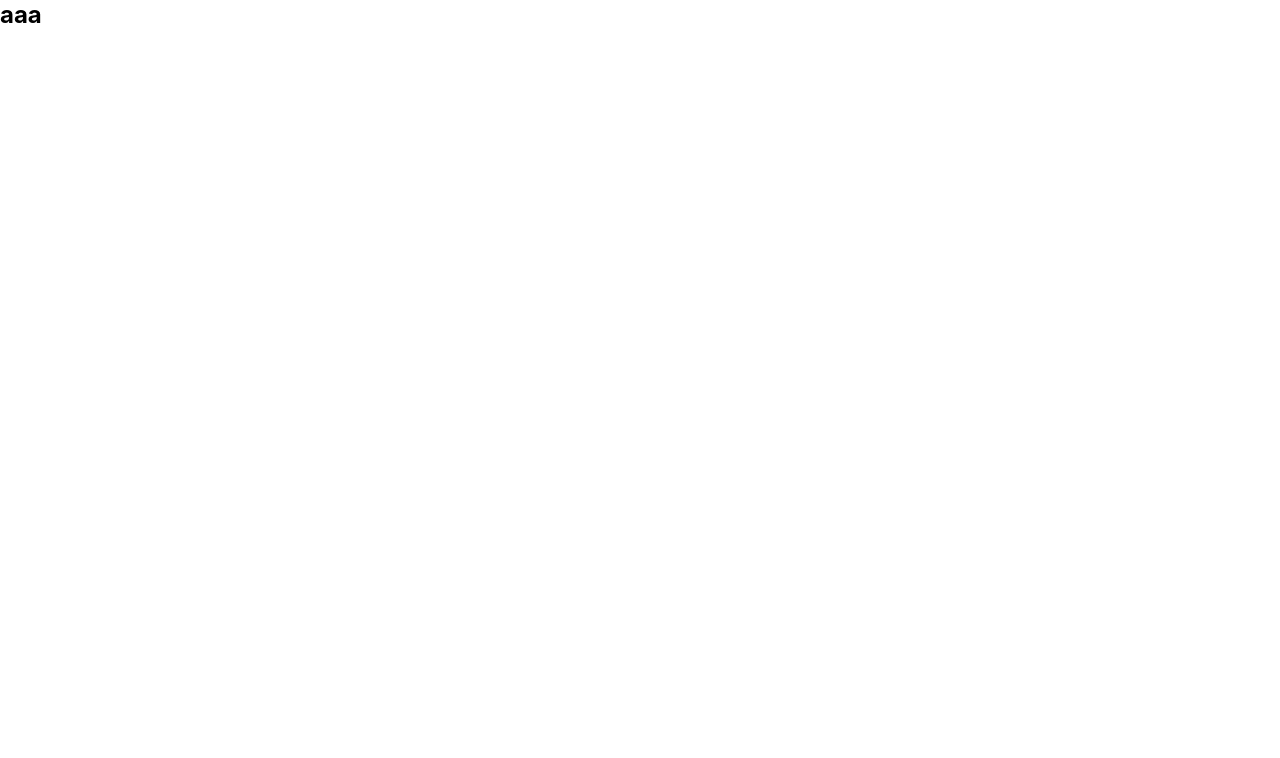
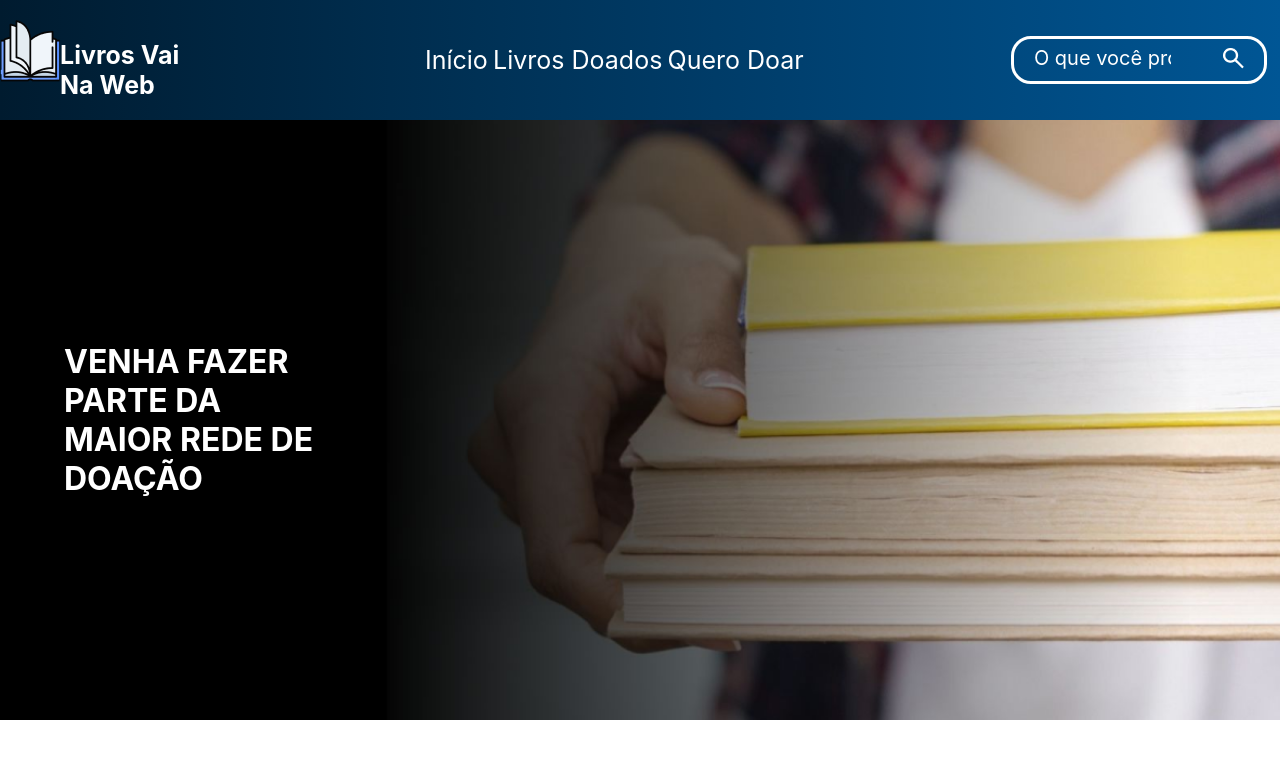
Before and after one commit to hugoffranca/desafioVainoLivros, a React (Vite) app: page / in a window 1280 px wide. Shown: the top 758 px of the page. Built offline with nearby package versions, Linux system fonts and the light colour scheme.

Commit message:
novo teste

```diff
--- a/src/components/Header/Header.jsx
+++ b/src/components/Header/Header.jsx
@@ -1,5 +1,67 @@
+import logoLivro from "../../assets/logoLivro.png";
+import lupaHeader from "../../assets/lupaHeader.png";
+import Inicio from "../../pages/inicio/Inicio.jsx";
+import LivrosDoados from "../../pages/livrosDoados/LivrosDoados"
+import QueroDoar from "../../pages/queroDoar/QueroDoar.jsx"
+import s from "../header/header.module.scss";
+
+import { BrowserRouter, Routes, Route, Link } from "react-router-dom";
+
 export default function Header() {
   return (
-    <h1>aaa</h1>
+    <BrowserRouter>
+      <header>
+        <section className={s.logoHeader}>
+          <Link to="/">
+            <img
+              src={logoLivro}
+              alt="Imagem de um livro azul aberto, com as paginas sendo trocadas, logo do projeto"
+            />
+          </Link>
+
+          <h1>Livros Vai Na Web</h1>
+        </section>
+
+        <nav className={s.navHeader}>
+          <ul>
+            <li>
+              <Link className={s.link} to="/">
+                Início
+              </Link>
+            </li>
+            <li>
+              <Link className={s.link} to="/livrosDoados">
+                Livros Doados
+              </Link>
+            </li>
+            <li>
+              <Link className={s.link} to="/queroDoar">
+                Quero Doar
+              </Link>
+            </li>
+          </ul>
+        </nav>
+
+        <section className={s.barraDeBusca}>
+          <input
+            type="search"
+            name=""
+            id=""
+            placeholder="O que você procura?"
+          />
+          <button>
+            <img
+              src={lupaHeader}
+              alt="Imagem de uma lupa branca com serventia de ser um botão para pesquisa"
+            />
+          </button>
+        </section>
+      </header>
+      <Routes>
+        <Route path="/" element={<Inicio />} />
+        <Route path="/livrosDoados" element={<LivrosDoados />} />
+        <Route path="/queroDoar" element={<QueroDoar />} />
+      </Routes>
+    </BrowserRouter>
   );
 }
```
